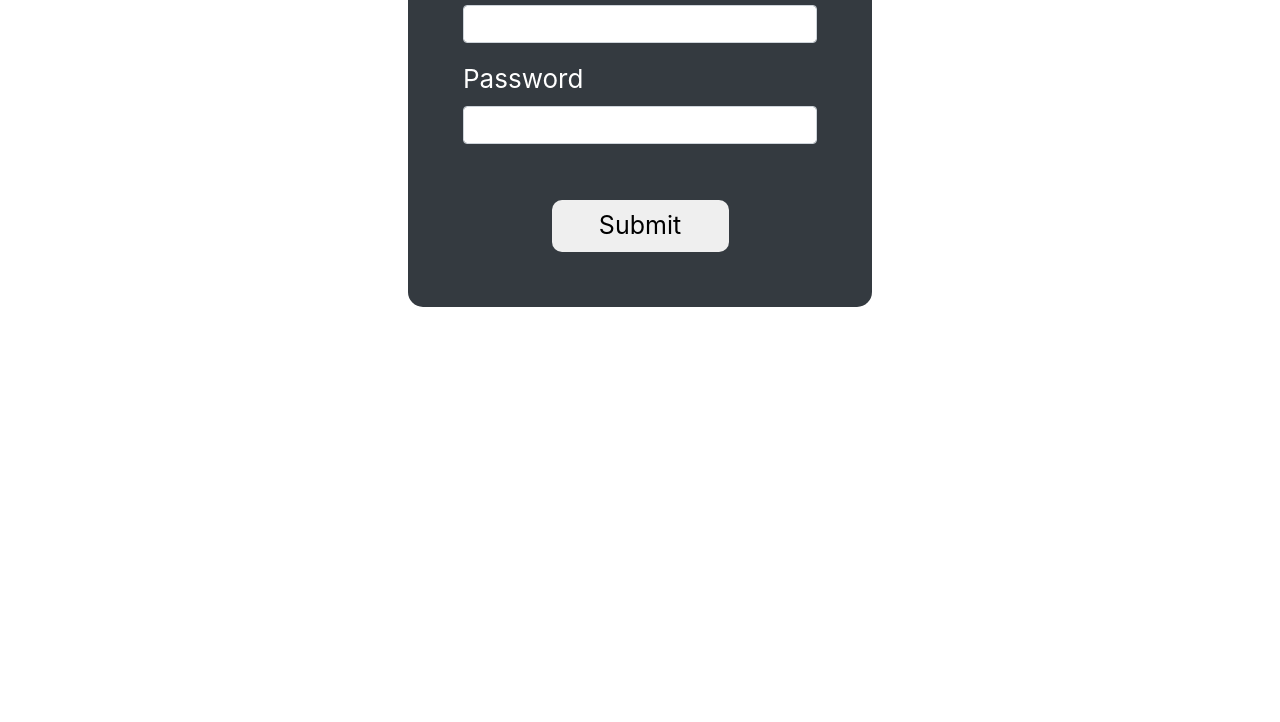
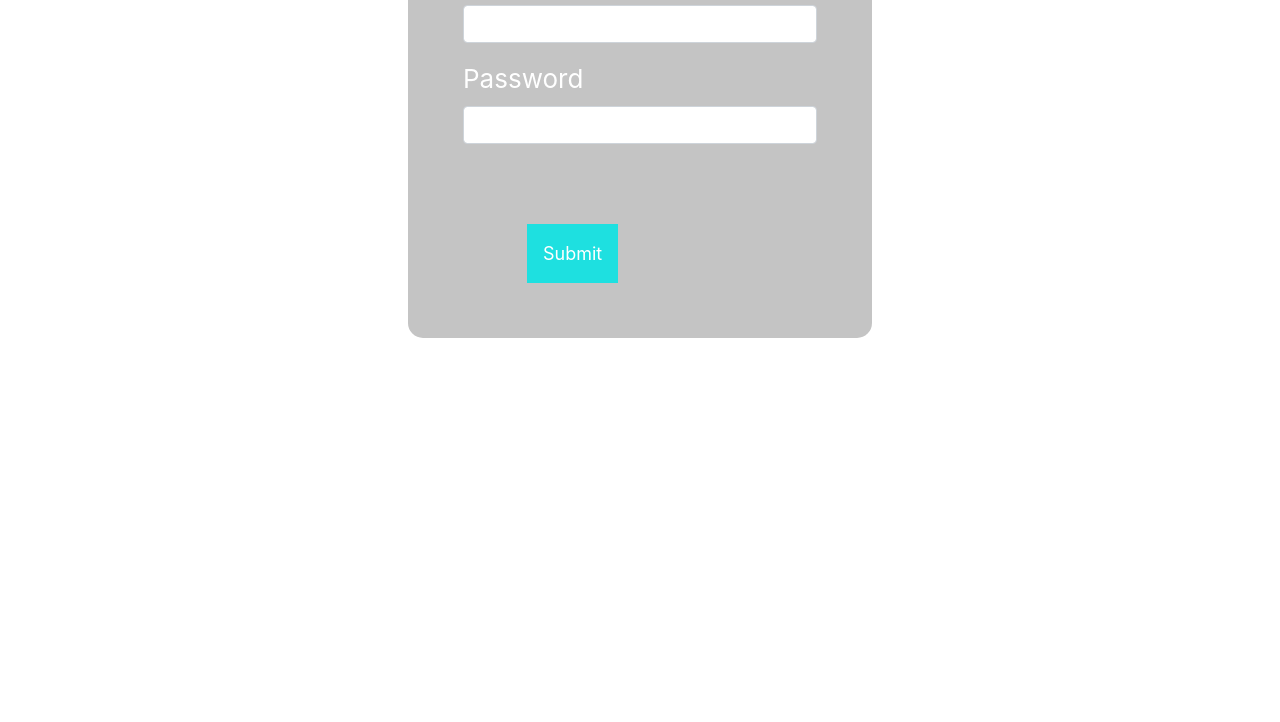
Before and after one commit to luigicampagnola/project-7, a React app: page / in a window 1280 px wide. Shown: the part 267-989 px from the top of the page. Before the commit the page ends 958 px from the top, so only its background shows below. Built offline with nearby package versions, Linux system fonts and the light colour scheme.

Commit message:
adding color to reg

```diff
--- a/src/Components/SignIn/SignIn.css
+++ b/src/Components/SignIn/SignIn.css
@@ -1,7 +1,7 @@
 .signin {
   margin-top: 5%;
   margin-bottom: 30%;
-  background-color: #343a40;
+  background-color: #c4c4c4;
   max-width: 50px;
   min-width: 58vh;
   padding: 55px;
--- a/src/Components/SignIn/SignInButton/SignInButton.css
+++ b/src/Components/SignIn/SignInButton/SignInButton.css
@@ -1,9 +1,17 @@
 .signin-btn {
-  border-radius: 10px;
-  border-color: transparent;
-  margin-left: 25%;
-  width: 50%;
-  padding: 5px;
-  margin-top: 40px;
-  font-size: 25px;
+  margin: 4rem 4rem 0rem 4rem;
+  padding: 16px;
+  background-color: rgb(30, 224, 224);
+  color: #ffff;
+  font-size: large;
+  border: none;
+  cursor: pointer;
+  -moz-osx-font-smoothing: grayscale;
+  backface-visibility: hidden;
+  transform: translate(0);
+  transition: transform 0.25s ease-out;
 }
+
+.signin-btn:hover {
+  transform: scale(1.05);
+}
--- a/src/Containers/App.css
+++ b/src/Containers/App.css
@@ -104,7 +104,7 @@
 
 .sign-up {
   border-color: black;
-  border-radius: 15px;
+
 }
 
 .Dropdown {
```
